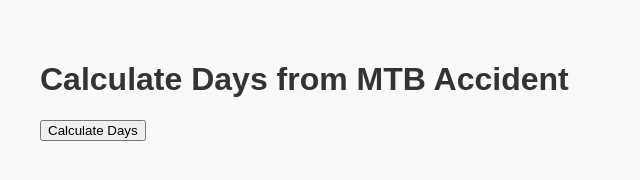
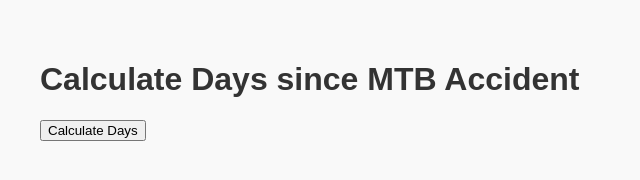
Before and after one commit to DataCanuck99/Counter, a plain HTML site: page index.html in a window 1280 px wide. Shown: the whole page, without its empty margins (0-640 px from the left). Drawn offline with Linux system fonts and the light colour scheme.

Commit message:
Update index.html

```diff
--- a/index.html
+++ b/index.html
@@ -26,7 +26,7 @@
     </style>
 </head>
 <body>
-    <h1>Calculate Days from MTB Accident</h1>
+    <h1>Calculate Days since MTB Accident</h1>
 
     <button onclick="calculateMonthsAndDays()">Calculate Days</button>
 
```
